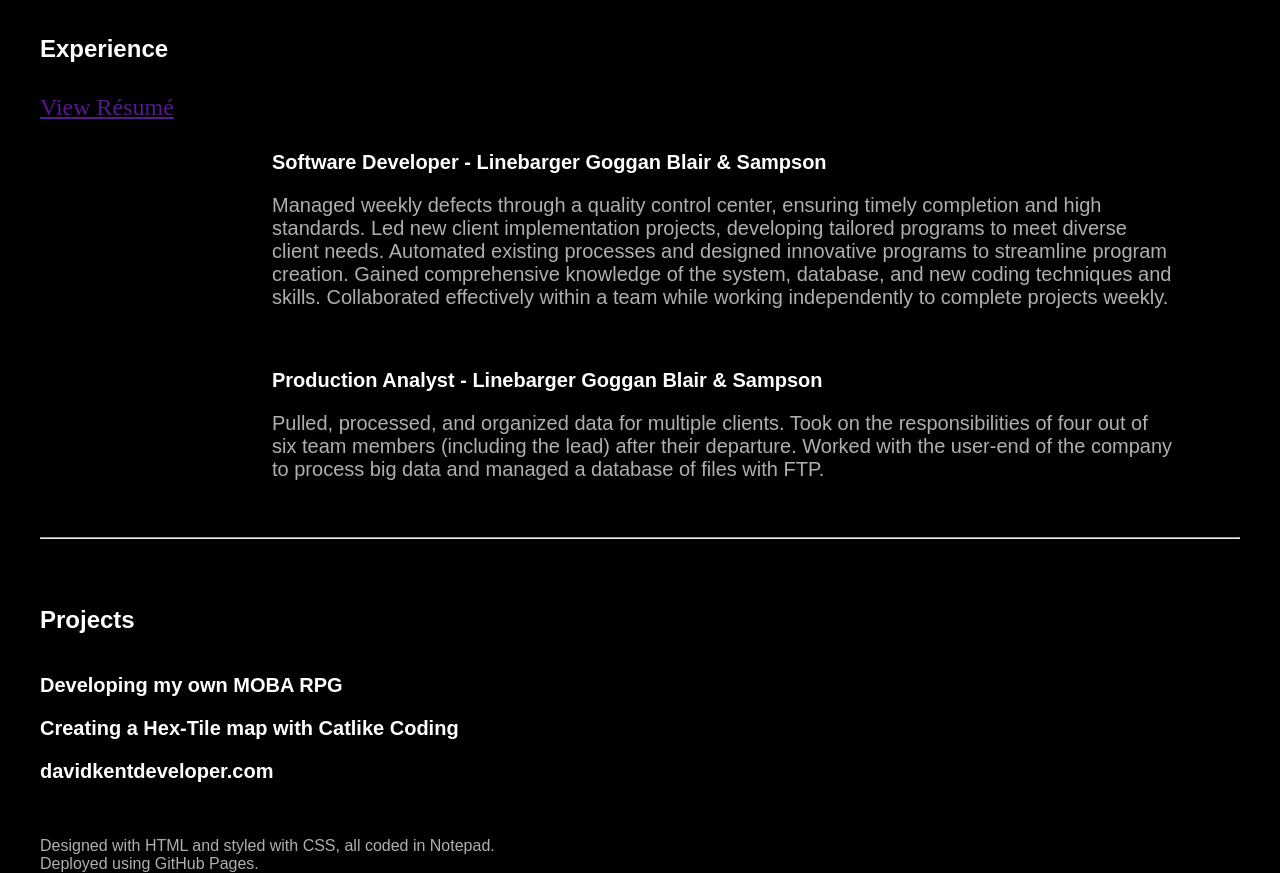
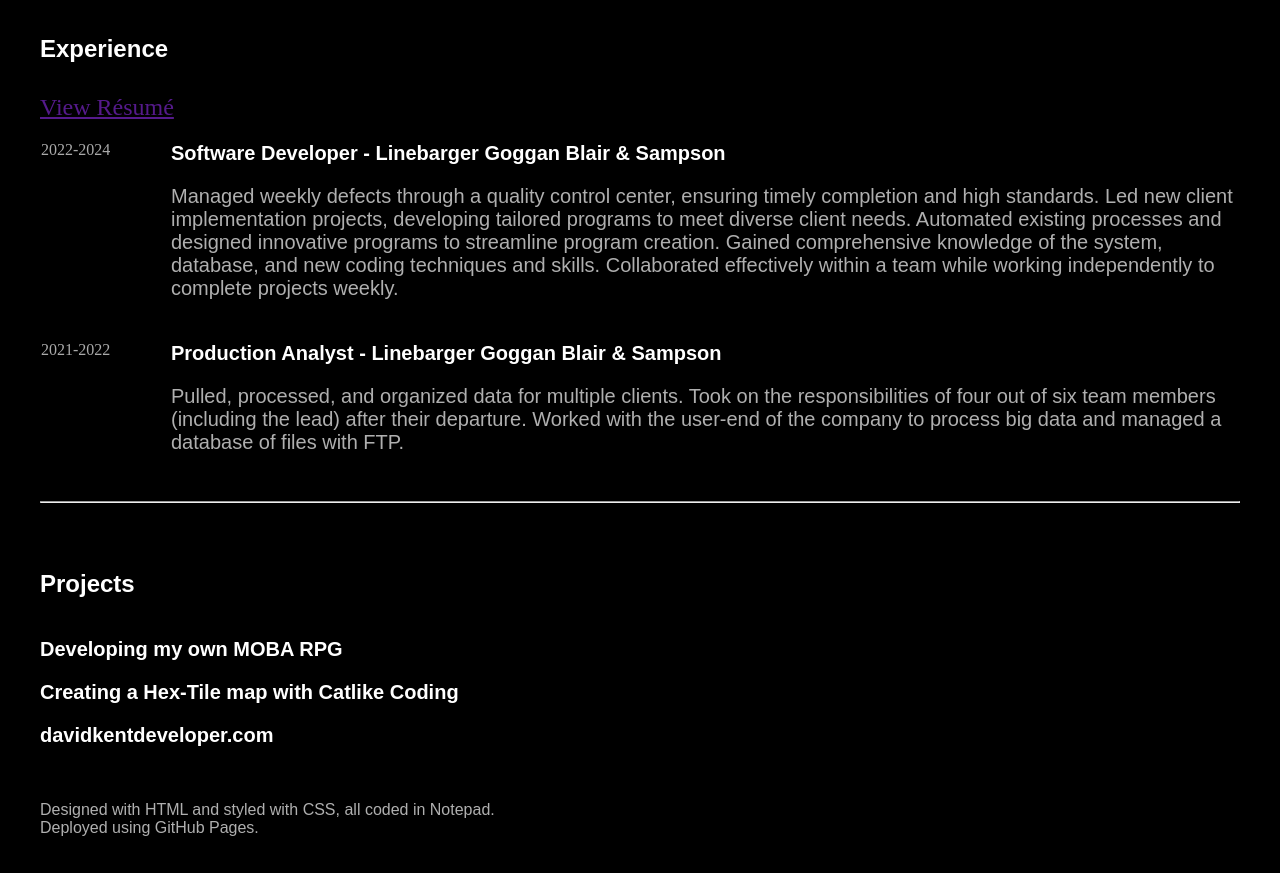
Before and after one commit to DavidKent-AppPrgm/website-portfolio, a plain HTML site: page index.html in a window 1280 px wide. Shown: the part 840-1713 px from the top of the page. Drawn offline with Linux system fonts and the light colour scheme.

Commit message:
Add files via upload

```diff
--- a/styles.css
+++ b/styles.css
@@ -37,6 +37,7 @@
 }
 
 .desktop-view {
+  display: table;
   width: 100%;
   border-collapse: collapse;
 }
@@ -46,13 +47,13 @@
   text-align: left;
   font-size: 16px;
   font-weight: normal;
+  color: #AAAAAA;
   width: 128px;
-  padding: 10px 20px;
+  padding-top: 20px;
 }
 
 .desktop-view td {
   vertical-align: top;
-  padding: 10px 64px;
 }
 
 /* Mobile view ---------------------------------------------------------------*/
```
